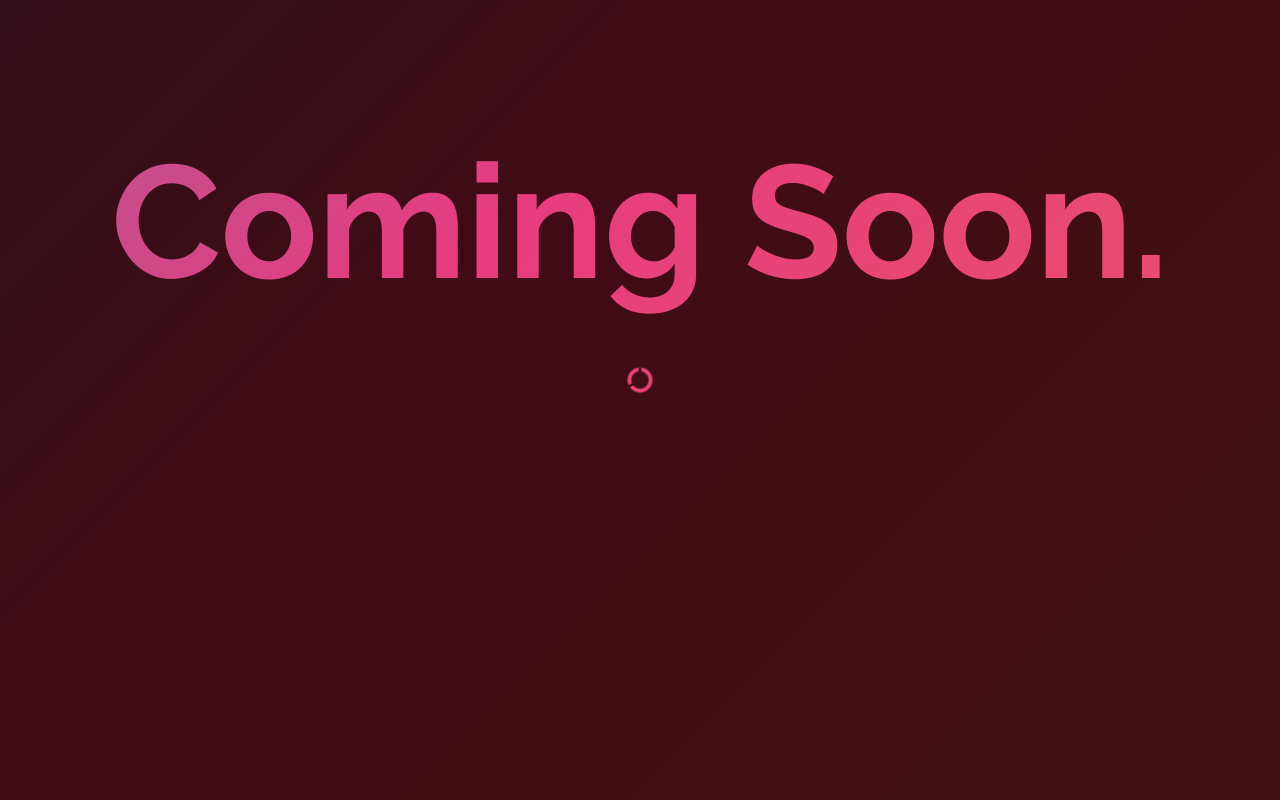
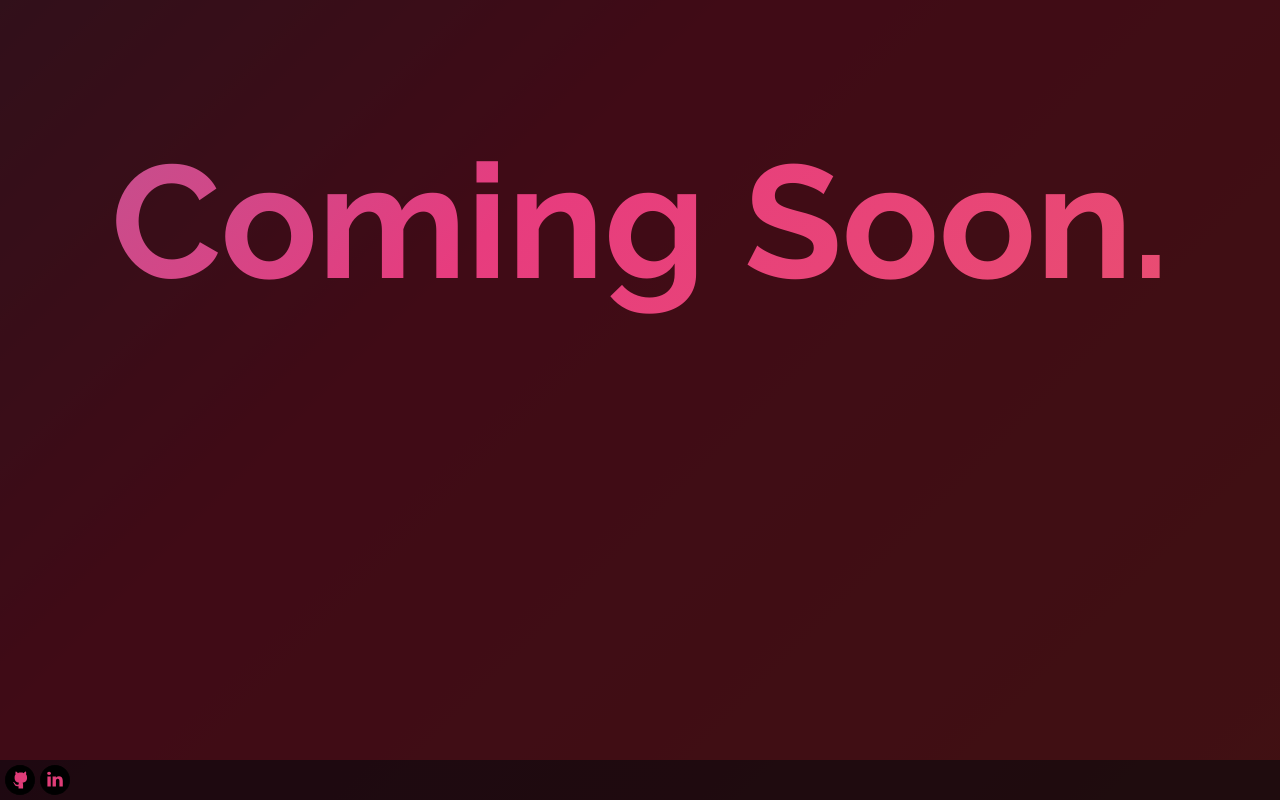
Before and after one commit to classical-bit/my-portfolio-website, a website: page index.html in a window 1280 px wide. Drawn offline with nearby package versions, Linux system fonts and the light colour scheme.

Commit message:
Working on Footer

```diff
--- a/style.css
+++ b/css/style.css
@@ -58,7 +58,7 @@ body {
     top: 0;
     left: 0;
     right: 0;
-    bottom: 0;
+    bottom: 40px;
 
     overflow: hidden;
 }
@@ -118,3 +118,22 @@ h1{
         background: none;
     }
 }
+
+/* FOOTER */
+.footer-container{
+	position: absolute;
+	left: 0;
+	bottom: 0;
+    z-index: 10;
+	width: 100%;
+	height: 40px;
+	background: #212121;
+    mix-blend-mode: multiply;
+}
+
+.footer-social-media{
+    float: left;
+    width: 30px;
+    margin: 5px 0 5px 5px;
+    cursor: pointer;
+}
--- a/index.html
+++ b/index.html
@@ -7,7 +7,7 @@
     <title>¯\(°_o)/¯ </title>
     <link href="https://fonts.googleapis.com/css?family=Raleway:400,700,800" rel="stylesheet">
     <link href="https://fonts.googleapis.com/icon?family=Material+Icons" rel="stylesheet">
-    <link rel="stylesheet" href="style.css">
+    <link rel="stylesheet" href="./css/style.css">
 </head>
 <body>
     <div class="container">
@@ -16,15 +16,23 @@
             <i class="material-icons">data_usage</i>
         </div>
     </div>
+    <footer class="footer-container">
+        <a class="footer-social-media" target="_blank" href="https://github.com/developerstogether">
+            <object data="./image/social_media_github.svg" type="image/svg+xml"></object>
+        </a>
+        <a class="footer-social-media" target="_blank" href="https://www.linkedin.com/in/docoding/">
+            <object data="./image/social_media_linkedin.svg" type="image/svg+xml"></object>
+        </a>
+    </footer>
     <script
         src="https://code.jquery.com/jquery-3.3.1.min.js"
         integrity="sha256-FgpCb/KJQlLNfOu91ta32o/NMZxltwRo8QtmkMRdAu8="
         crossorigin="anonymous">
     </script>
     <script>
-        // $(document).ready(function(){
-        // $('body div').last().remove();
-        // });
+        $(document).ready(function(){
+        $('body div').last().remove();
+        });
 
     </script>
 </body>
```
Also changed, not shown: package.json (added, +25 -0 lines), image/social_media_facebook.svg (added), image/social_media_github.svg (added), image/social_media_instagram.svg (added), image/social_media_linkedin.svg (added), image/social_media_twitter.svg (added), image/social_media_youtube.svg (added), 2 other files.
